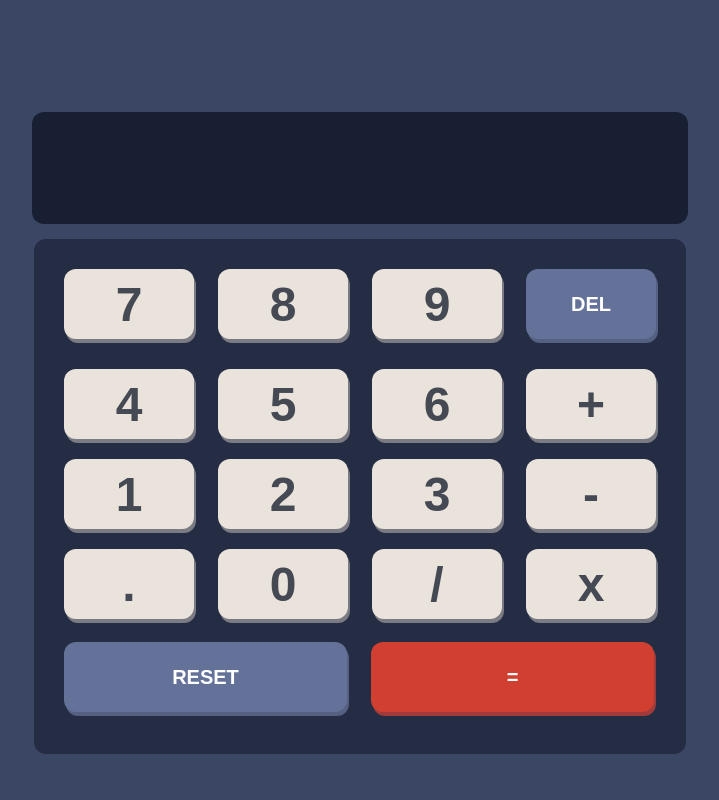
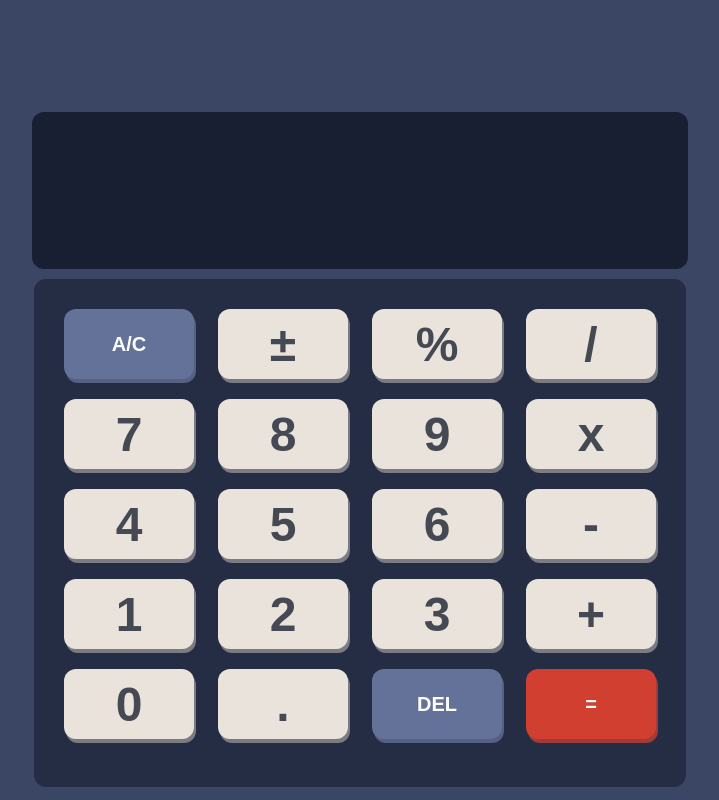
Before and after one commit to brenoiscde/Calculadora-web, a plain HTML site: page index.html in a window 1280 px wide. Shown: the whole page, without its empty margins (280-999 px from the left). Drawn offline with Linux system fonts and the light colour scheme.

Commit message:
addnovosbotoes

```diff
--- a/css/style.css
+++ b/css/style.css
@@ -7,13 +7,11 @@
 body{
     background-color: #3b4664;
 }
-h1{
-    margin: 0 13rem 15px 0;
-    font-family: "Poppins", sans-serif;
-    font-weight: 400;
-    color: #eae3db;
-    font-size: 48px;
-    font-weight: 600;
+.label-geral{
+    background-color: #181f32;
+    border-style: none;
+    border-radius: 12px;
+    margin-bottom: 10px;
 }
 main{
     display: flex;
@@ -23,13 +21,20 @@ main{
     width: 100%;
     align-items: center;
 }
+#historico{
+    color: white;
+    text-align: end;
+    padding-top: 30px;
+    padding-right: 30px;
+    font-size: 2rem;
+    font-family: "Poppins", sans-serif;
+    font-weight: 400;
+}
 #label{
     margin-bottom: 15px;
     width: 41rem;
-    border-radius: 12px;
     height: 7rem;
     background-color: #181f32;
-    border-style: none;
     color: white;
     font-size: 5rem;
     white-space: nowrap; /* Impede a quebra de linha */
@@ -66,24 +71,20 @@ button:hover{
     transition: transform 0.3s
 }
 .button-reset{
-    width: 283px;
     background-color: #647299;
     color: white;
     font-size: 20px;
     box-shadow: 2px 4px #556082;
     position: relative;
-    bottom: 3.6px;
-    margin-top: 7px;
+    bottom: 10px;
 }
 .button-resultado{
     background-color: #d13f30;
-    width: 283px;
     color: white;
     box-shadow: 2px 4px #a03b3a;
     font-size: 20px;
     position: relative;
-    bottom: 3.6px;
-    margin-top: 7px;
+    bottom: 10px ;
 }
 .button-del{
     background-color: #647299;
@@ -97,15 +98,12 @@ button:hover{
     main{
         margin-top: 2rem;
     }
-    h1{
-        font-size: 38px;
-        display: flex;
-        margin-left: 10rem;
+    .label-geral{
+        width: 24rem;
     }
-
     button{
         font-size: 2rem;
-        width: 65px;
+        width: 78px;
         height: 60px;
         border-radius: 7px;
     }
@@ -126,10 +124,7 @@ button:hover{
         width: 100%;
     }
     .button-reset{
-        width: 145px;
-    }
-    .button-resultado{
-        width: 145px;
+        font-size: 10px;
     }
     .button-del{
         position: relative;
--- a/index.html
+++ b/index.html
@@ -1,6 +1,7 @@
 <!DOCTYPE html>
 <html lang="pt-br">
 <head>
+    <link rel="shortcut icon" href="/imagens/icon-calculadora.png" type="image/x-icon">
     <link rel="stylesheet" href="/css/style.css">
     <meta charset="UTF-8">
     <meta name="viewport" content="width=device-width, initial-scale=1.0">
@@ -8,34 +9,39 @@
 </head>
 <body>
     <main>
-        <p id="label"></p>
+        <div class="label-geral">
+            <p id="historico"></p>
+            <p id="label"></p>
+        </div>
         <section class="botoes">
+            <div class="button">
+                <button onclick="reset()" class="button-reset">A/C</button>
+                <button onclick="alternarSinal()">±</button>
+                <button onclick="mostrarNum('/100')">%</button>
+                <button onclick="mostrarNum('/')">/</button>
+            </div>
             <div class="button">
                 <button onclick="mostrarNum('7')">7</button>
                 <button onclick="mostrarNum('8')">8</button>
                 <button onclick="mostrarNum('9')">9</button>
-                <button onclick="deletar()" class="button-del">DEL</button>
+                <button onclick="mostrarNum('*')">x</button>
             </div>
             <div class="button">
                 <button onclick="mostrarNum('4')">4</button>
                 <button onclick="mostrarNum('5')">5</button>
                 <button onclick="mostrarNum('6')">6</button>
-                <button onclick="mostrarNum('+')">+</button>
+                <button onclick="mostrarNum('-')">-</button>
             </div>
             <div class="button">
                 <button onclick="mostrarNum('1')">1</button>
                 <button onclick="mostrarNum('2')">2</button>
                 <button onclick="mostrarNum('3')">3</button>
-                <button onclick="mostrarNum('-')">-</button>
+                <button onclick="mostrarNum('+')">+</button>
             </div>
             <div class="button">
+                <button onclick="mostrarNum('0')">0</button>
                 <button onclick="mostrarNum('.')">.</button>
-                <button onclick="mostrarNum('0')">0</button>
-                <button onclick="mostrarNum('/')">/</button>
-                <button onclick="mostrarNum('*')">x</button>
-            </div>
-            <div class="button">
-                <button onclick="reset()" class="button-reset">RESET</button>
+                <button onclick="deletar()" class="button-del">DEL</button>
                 <button onclick="calcular()" class="button-resultado">=</button>
             </div>
         </section>
--- a/javascript/script.js
+++ b/javascript/script.js
@@ -1,6 +1,10 @@
 function mostrarNum(num){
-    const nomeDaminhaCaixa = document.getElementById('label').innerHTML
-    document.getElementById('label').innerHTML = nomeDaminhaCaixa + num
+    const label = document.getElementById('label').innerHTML
+    document.getElementById('label').innerHTML = label + num
+
+    const historico = document.getElementById('historico').innerHTML
+    document.getElementById('historico').innerHTML =  historico + num
+    atualizarArrayNumeros()
 }
 function calcular(){
     let label = document.getElementById('label').innerHTML
@@ -17,4 +21,21 @@ function deletar(){
 }
 function reset(){
     document.getElementById('label').innerHTML = ""
+    document.getElementById('historico').innerHTML = ""
 }
+
+function alternarSinal() {
+    // Obtém o valor atual da label
+    let label = document.getElementById('label').innerHTML;
+
+    // Verifica se a label não está vazia
+    if (label) {
+        // Se o valor começa com um "-", remove-o para tornar o número positivo
+        if (label.startsWith('-')) {
+            document.getElementById('label').innerHTML = label.substring(1);
+        } else {
+            // Caso contrário, adiciona um "-" no início para tornar o número negativo
+            document.getElementById('label').innerHTML = '-' + label;
+        }
+    }
+}
```
Also changed, not shown: imagens/free-calculator-icon-download-in-svg-png-gif-file-formats--ios-13-ios13-ipad-os-14-pack-user-interface-icons-1575939.png (added), imagens/icon-calculadora.png (added).
